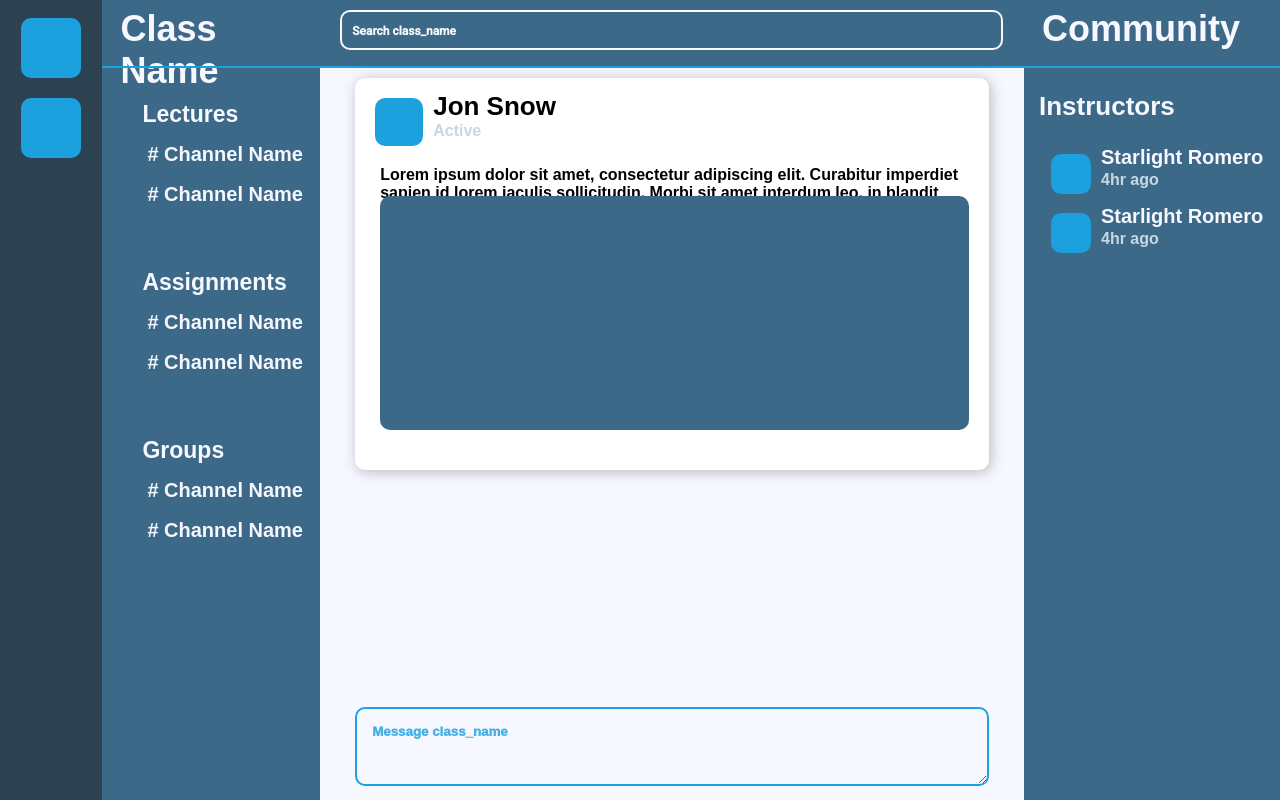
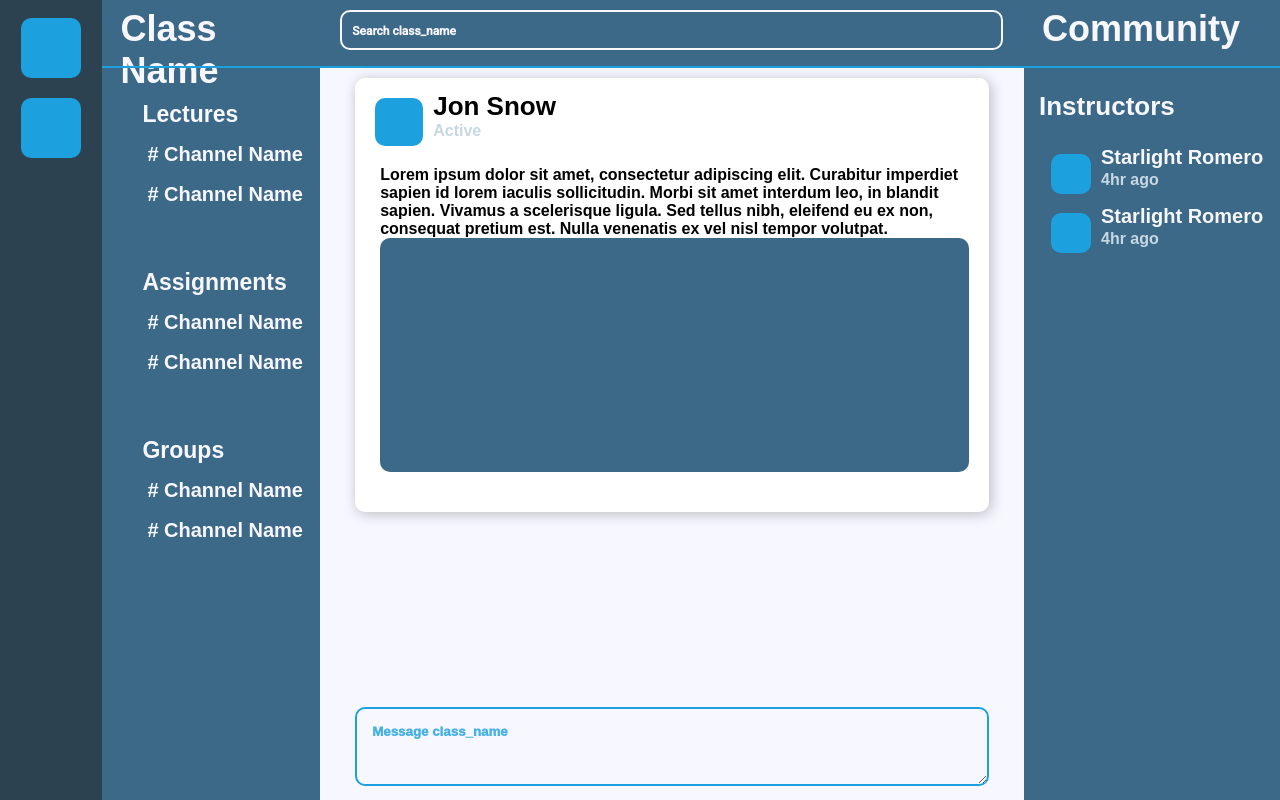
Before and after one commit to tsamantanis/hydra, a React (Create React App) app: page / in a window 1280 px wide. Built offline with nearby package versions, Linux system fonts and the light colour scheme; a web font is replaced by a local one.

Commit message:
fixed auto height on p

```diff
--- a/src/components/Main/Post.css
+++ b/src/components/Main/Post.css
@@ -46,7 +46,7 @@
     display: flex;
 }
 
-.Post .PostContent .PostMessage {
+.Post .PostContent .PostMessage p {
     height: auto;
 }
 
```
